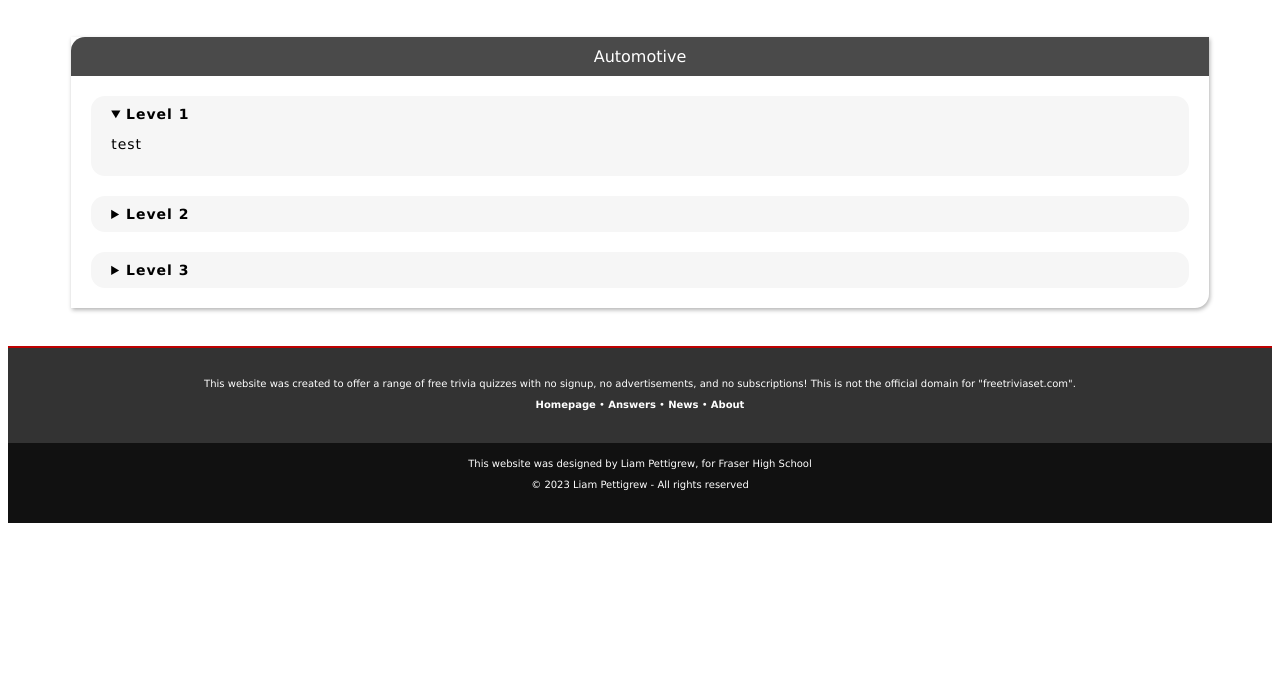
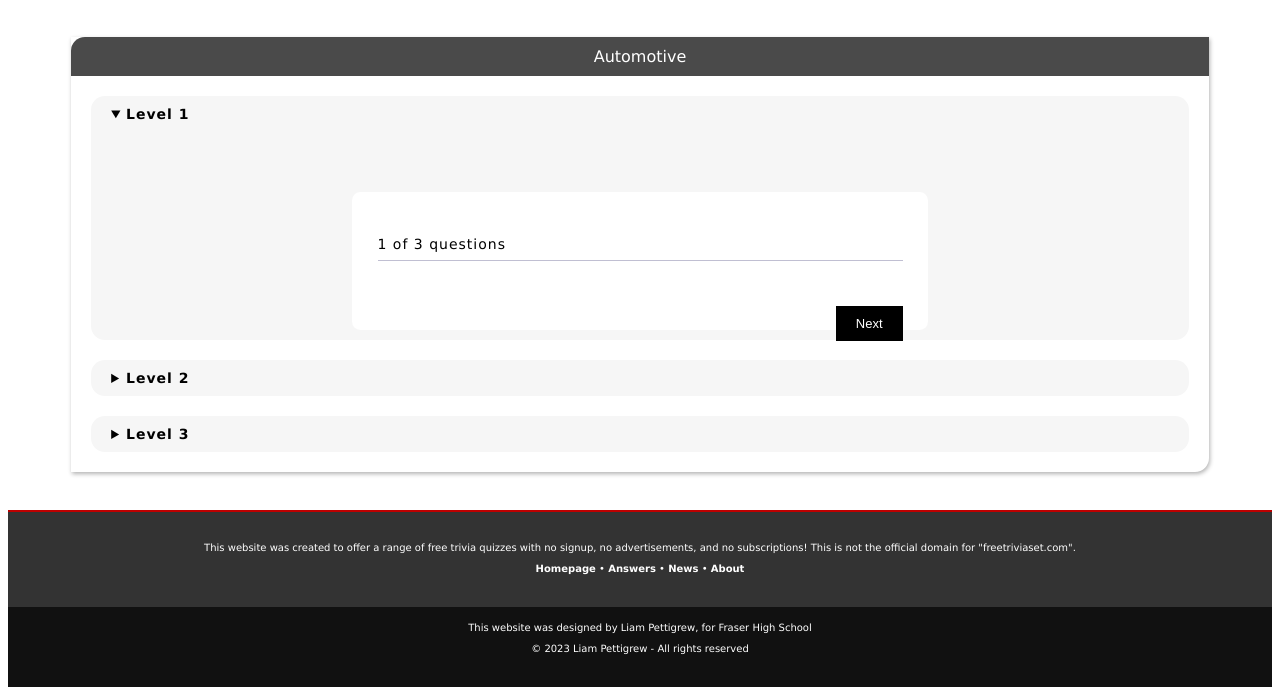
Before and after one commit to LiamPettigrew/Liam-Pettigrew-Programming-2023, a plain HTML site: page categories/automotive.html in a window 1280 px wide. Both pictures are taken after a click on the element "Level 1". Shown: the part 140-827 px from the top of the page. Before the commit the page ends 800 px from the top, so only its background shows below. Drawn offline with Linux system fonts and the light colour scheme; files that its build step writes are made by us from their sources; a script that the page names is missing.

Commit message:
COMMIT 5 - Added a sample question box to the automotive page. The box includes the number of questions and a next button. This will be where the questions and timer go.

```diff
--- a/categories/automotive.html
+++ b/categories/automotive.html
@@ -29,17 +29,31 @@
 
   <div class="box">
       <p class="heading">Automotive</p>
-      <div class="faqs">
+      <div class="boxContents">
         <details>
-          <summary style="font-weight:bold;" title="Question 16">Level 1</summary>
+          <summary style="font-weight:bold;">Level 1</summary>
+
+          <div id="display-container">
+              <div class="quizHeader">
+                  <div class="number-of-count">
+                      <span class="number-of-question">1 of 3 questions</span>
+                  </div>
+              </div>
+              <div id="container">
+                  <!-- COMMIT 5 - Questions coming soon... -->
+              </div>
+              <button id="next-button">Next</button>
+          </div>
+
+
+
+        </details>
+        <details>
+          <summary style="font-weight:bold;">Level 2</summary>
           <p class="text">test</p>
         </details>
         <details>
-          <summary style="font-weight:bold;" title="Question 16">Level 2</summary>
-          <p class="text">test</p>
-        </details>
-        <details>
-          <summary style="font-weight:bold;" title="Question 16">Level 3</summary>
+          <summary style="font-weight:bold;">Level 3</summary>
           <p class="text">test</p>
         </details>
       </div>
--- a/style.css
+++ b/style.css
@@ -256,7 +256,7 @@ li a:hover {
   font-family: verdana;
 }
 
-.faqs {
+.boxContents {
   padding: 0px 20px 20px;
 }
 
@@ -274,3 +274,58 @@ details {
 details summary {
   outline: none;
 }
+
+
+
+
+.start-screen,
+.score-container {
+  top: 0;
+  width: 100%;
+  height: 100%;
+  display: flex;
+  flex-direction: column;
+  align-items: center;
+  justify-content: center;
+}
+
+button {
+  border: none;
+  outline: none;
+  cursor: pointer;
+}
+
+#display-container {
+  background-color: #ffffff;
+  padding: 3.1em 1.8em;
+  width: 80%;
+  max-width: 37.5em;
+  margin: 0 auto;
+  top: 50%;
+  left: 50%;
+  border-radius: 0.6em;
+  margin-top: 70px;
+}
+
+.quizHeader {
+  margin-bottom: 1.8em;
+  display: flex;
+  justify-content: space-between;
+  align-items: center;
+  padding-bottom: 0.6em;
+  border-bottom: 0.1em solid #c0bfd2;
+}
+
+.question {
+  margin-bottom: 1.25em;
+  font-weight: 600;
+}
+
+#next-button {
+  font-size: 13px;
+  margin-top: 1.5em;
+  background-color: #000000;
+  color: #ffffff;
+  padding: 10px 20px;
+  float: right;
+}
```
Also changed, not shown: categories/celebrities.html (+4 -4 lines), categories/flags.html (+4 -4 lines), categories/gaming.html (+4 -4 lines), categories/geography.html (+4 -4 lines), categories/history.html (+4 -4 lines), categories/moviestv.html (+4 -4 lines), categories/music.html (+4 -4 lines), categories/politics.html (+4 -4 lines), categories/technology.html (+4 -4 lines).
